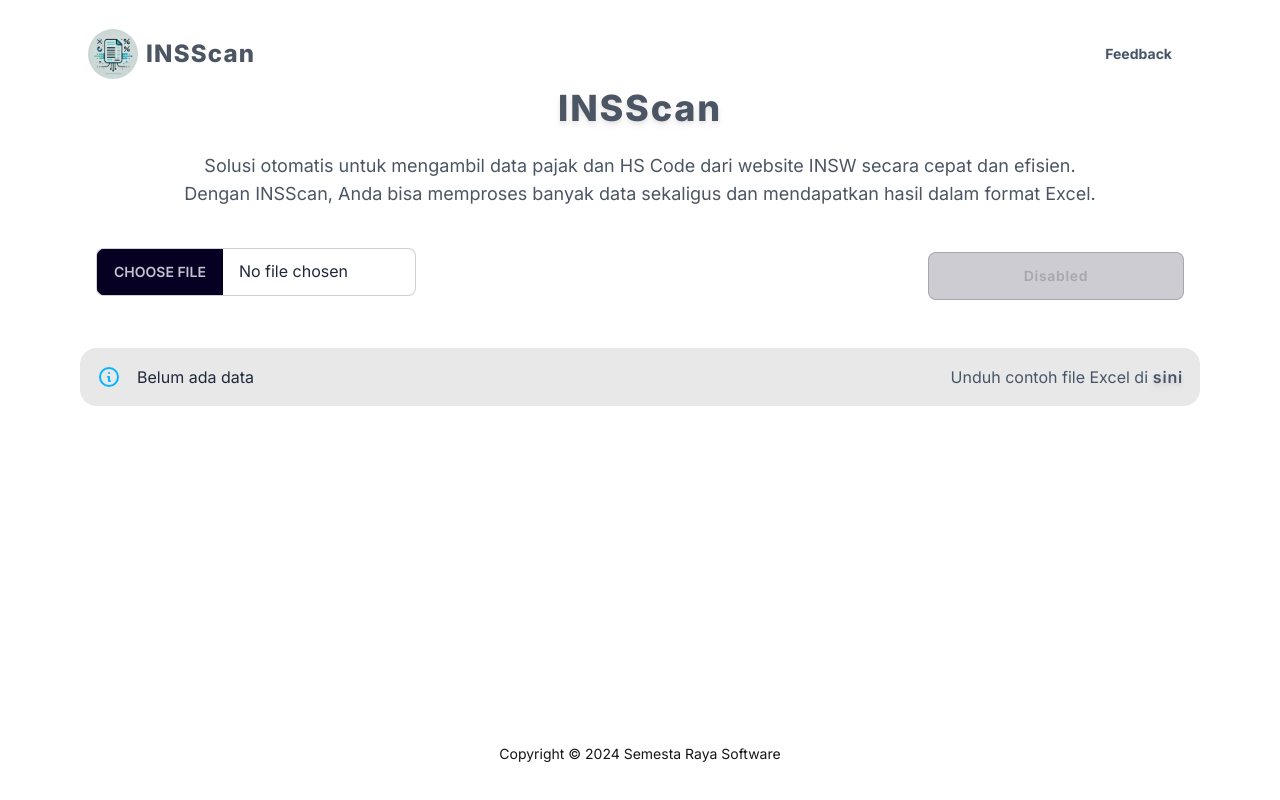
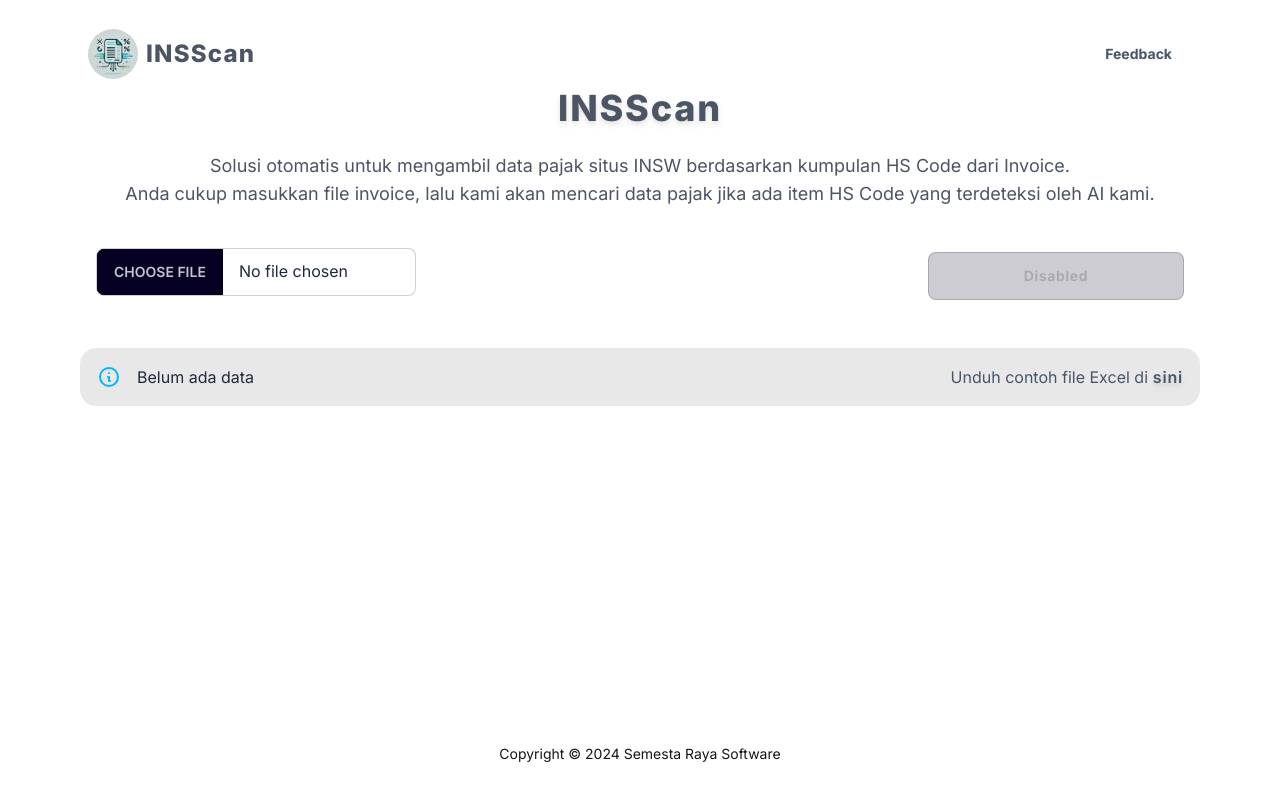
Before and after one commit to noiceorvoice/insscan, a Next.js app: page / in a window 1280 px wide. Built offline with nearby package versions, Linux system fonts and the light colour scheme.

Commit message:
Revisi redaksi deskripsi.

```diff
--- a/app/ui/Title.jsx
+++ b/app/ui/Title.jsx
@@ -1,6 +1,6 @@
 import React from "react";
 
-export default function Title({ title }) {
+export default function Title() {
   return (
     <div>
       <h1 className='text-4xl font-extrabold drop-shadow-md tracking-wider text-gray-600 text-center mb-6'>
@@ -8,12 +8,12 @@ export default function Title({ title }) {
       </h1>
       <div className='text-center text-gray-600 text-lg'>
         <p>
-          Solusi otomatis untuk mengambil data pajak dan HS Code dari website
-          INSW secara cepat dan efisien.
+          Solusi otomatis untuk mengambil data pajak situs INSW berdasarkan
+          kumpulan HS Code dari Invoice.
         </p>
         <p className='mb-5'>
-          Dengan INSScan, Anda bisa memproses banyak data sekaligus dan
-          mendapatkan hasil dalam format Excel.
+          Anda cukup masukkan file invoice, lalu kami akan mencari data pajak
+          jika ada item HS Code yang terdeteksi oleh AI kami.
         </p>
       </div>
     </div>
```
